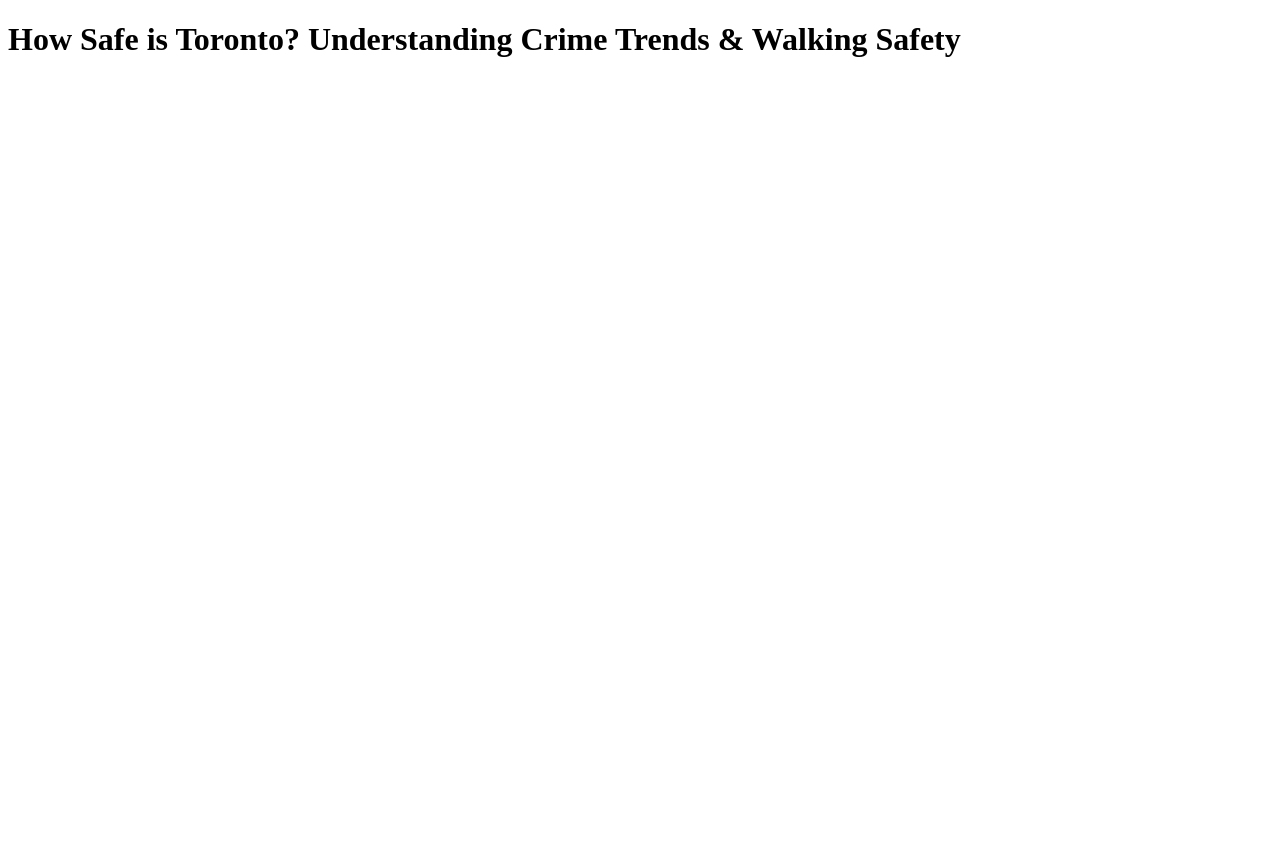
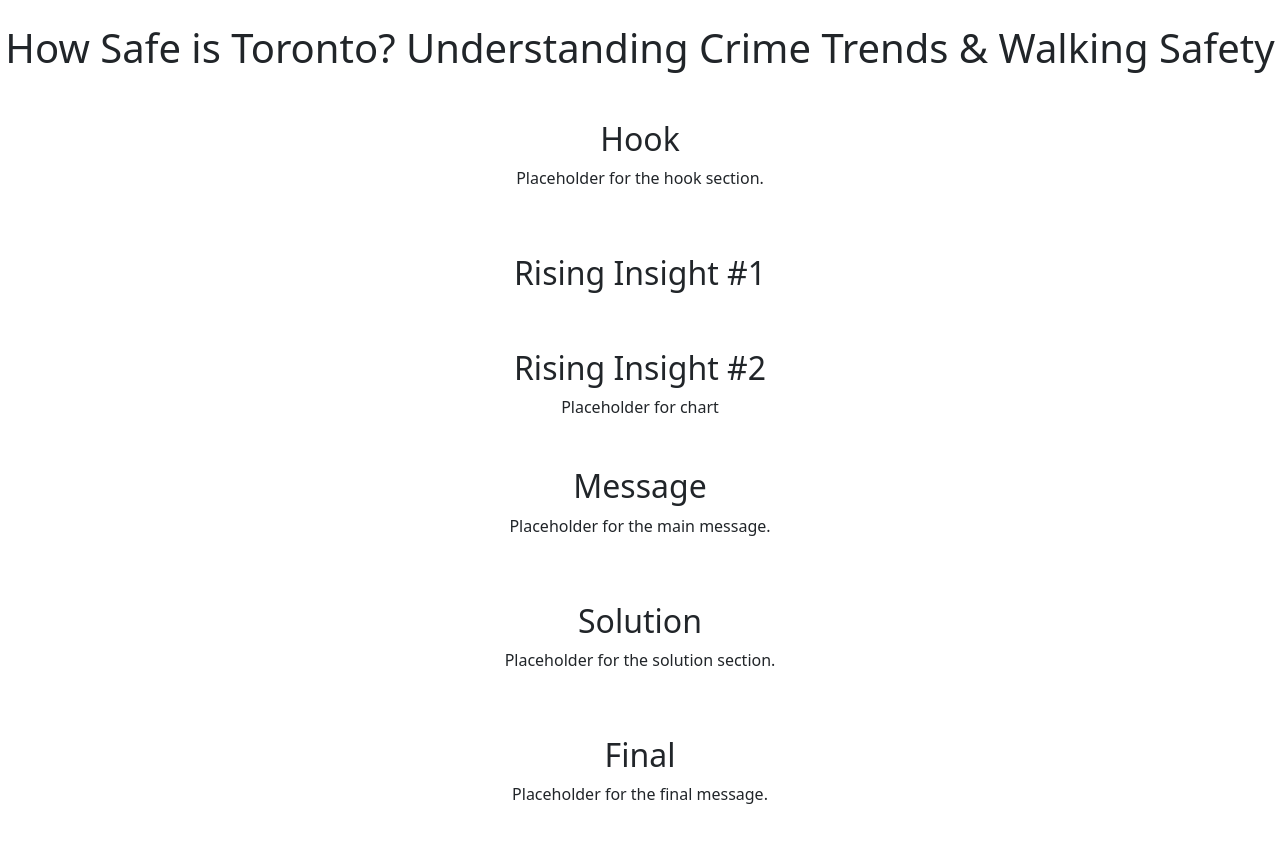
Before and after one commit to aadityamandal/safe-street-squad-crime-analysis, a plain HTML site: page src/index.html in a window 1280 px wide. Before the commit the page ends 800 px from the top, so only its background shows below. Drawn offline with nearby package versions, Linux system fonts and the light colour scheme.

Commit message:
Add tentative boilerplate to index.html

```diff
--- a/src/index.html
+++ b/src/index.html
@@ -1,15 +1,79 @@
 <!DOCTYPE html>
 <html lang="en">
+
 <head>
     <meta charset="UTF-8">
     <meta name="viewport" content="width=device-width, initial-scale=1.0">
     <title>Toronto Crime Visualization</title>
     <link rel="stylesheet" href="css/styles.css">
+    <link href="https://cdn.jsdelivr.net/npm/bootstrap@5.3.0/dist/css/bootstrap.min.css" rel="stylesheet">
 </head>
-<body>
-    <h1>How Safe is Toronto? Understanding Crime Trends & Walking Safety</h1>
+
+<body class="text-center">
+    <h1 class="my-4">How Safe is Toronto? Understanding Crime Trends & Walking Safety</h1>
+
+    <div class="container">
+        <!-- Hook -->
+        <div class="row my-5">
+            <div class="col">
+                <h2>Hook</h2>
+                <p>Placeholder for the hook section.</p>
+            </div>
+        </div>
+
+        <!-- Rising Insight #1 -->
+        <div class="row my-5">
+            <h2>Rising Insight #1</h2>
+            <div class="col">
+                <div class="area-chart-container" id="rising-insight-1-chart"></div>
+            </div>
+            <div class="col-md-3 d-flex align-items-center">
+                <div id="slider" class="w-100"></div>
+            </div>
+        </div>
+
+        <!-- Rising Insight #2 -->
+        <div class="row my-5">
+            <div class="col">
+                <h2>Rising Insight #2</h2>
+                <div id="rising-insight-2-chart">Placeholder for chart</div>
+            </div>
+        </div>
+
+        <!-- Message -->
+        <div class="row my-5">
+            <div class="col">
+                <h2>Message</h2>
+                <p>Placeholder for the main message.</p>
+            </div>
+        </div>
+
+        <!-- Solution -->
+        <div class="row my-5">
+            <div class="col">
+                <h2>Solution</h2>
+                <p>Placeholder for the solution section.</p>
+            </div>
+        </div>
+
+        <!-- Final -->
+        <div class="row my-5">
+            <div class="col">
+                <h2>Final</h2>
+                <p>Placeholder for the final message.</p>
+            </div>
+        </div>
+    </div>
 
     <script src="https://d3js.org/d3.v7.min.js"></script>
     <script src="js/script.js"></script>
+    <script src="js/stackedAreaChart.js"></script>
+    <script src="js/lineChart.js"></script>
+    <script src="https://cdn.jsdelivr.net/npm/bootstrap@5.3.0/dist/js/bootstrap.bundle.min.js"></script>
+    <script src="https://cdnjs.cloudflare.com/ajax/libs/noUiSlider/15.4.0/nouislider.min.js"
+        integrity="sha512-mZXUH8DAODwCHioWP3gltQwa953LbABMlzTYwYkKqv8eNxOk37B1HgNNuCMfFxgrpW5C34WJbxPDcM58+s1dJA=="
+        crossorigin="anonymous" referrerpolicy="no-referrer"></script>
+
 </body>
+
 </html>
```
